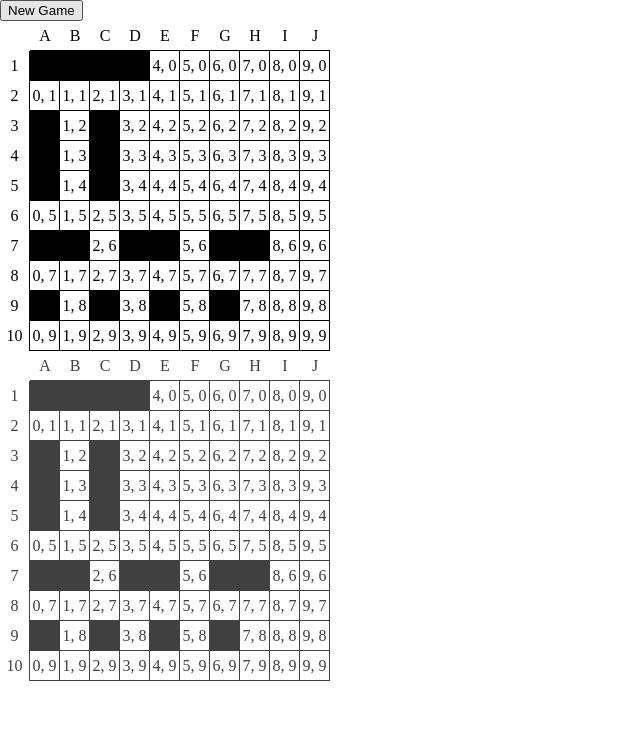
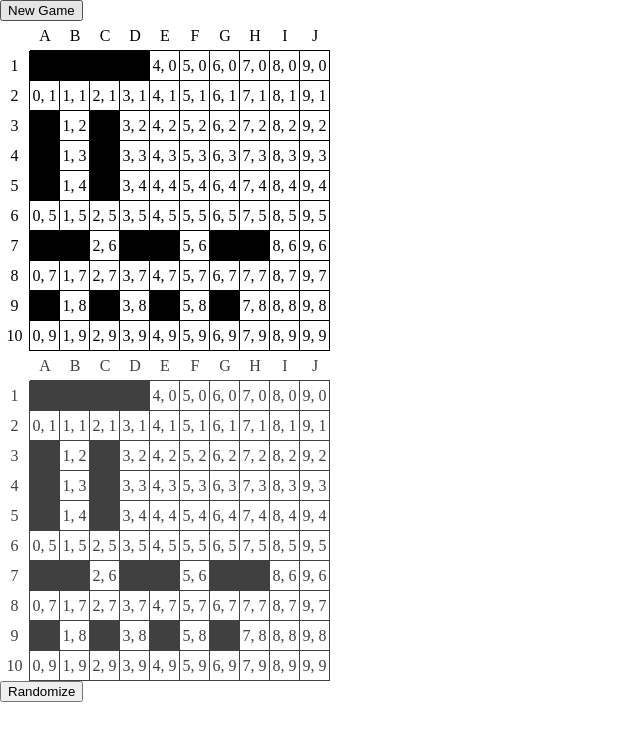
Before and after one commit to nofxboy1234/odin-battleship, a website built with webpack: page src/template.html in a window 1280 px wide. Both pictures are taken after a click on the button "New Game". Shown: the whole page, without its empty margins (0-640 px from the left). Built offline with nearby package versions, Linux system fonts and the light colour scheme.

Commit message:
Add Randomize button to layout

```diff
--- a/src/index.js
+++ b/src/index.js
@@ -113,6 +113,11 @@ function newGame() {
 
   enemyContainer.appendChild(enemyGameboardElement.render());
   humanContainer.appendChild(humanGameboardElement.render());
+
+  const randomizeButton = document.createElement('button');
+  randomizeButton.textContent = 'Randomize';
+  randomizeButton.id = 'randomize-btn';
+  document.body.appendChild(randomizeButton);
 }
 
 const newGameButton = document.getElementById('new-game-btn');
```
Also changed, not shown: src/template.html (+0 -2 lines), 1 other file.
